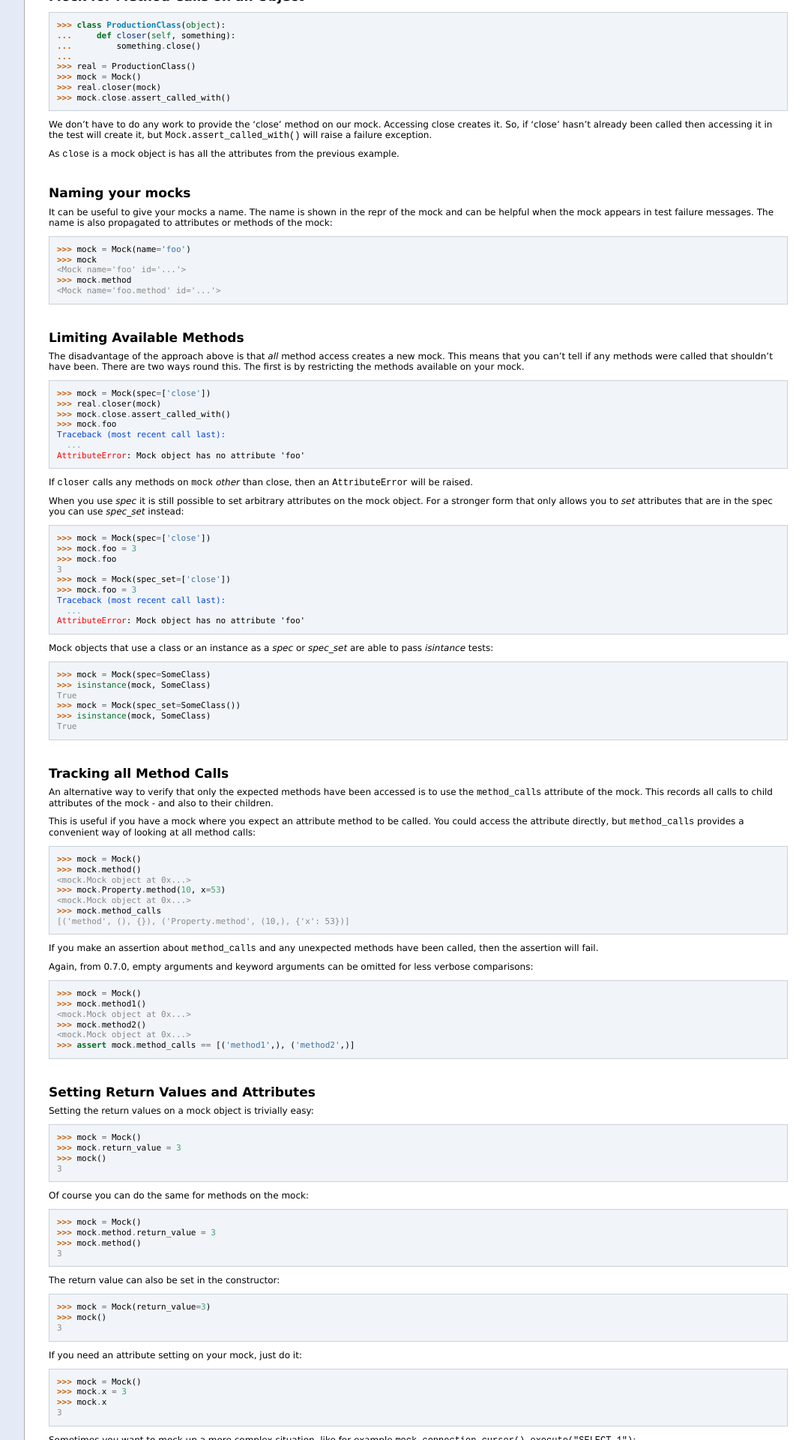
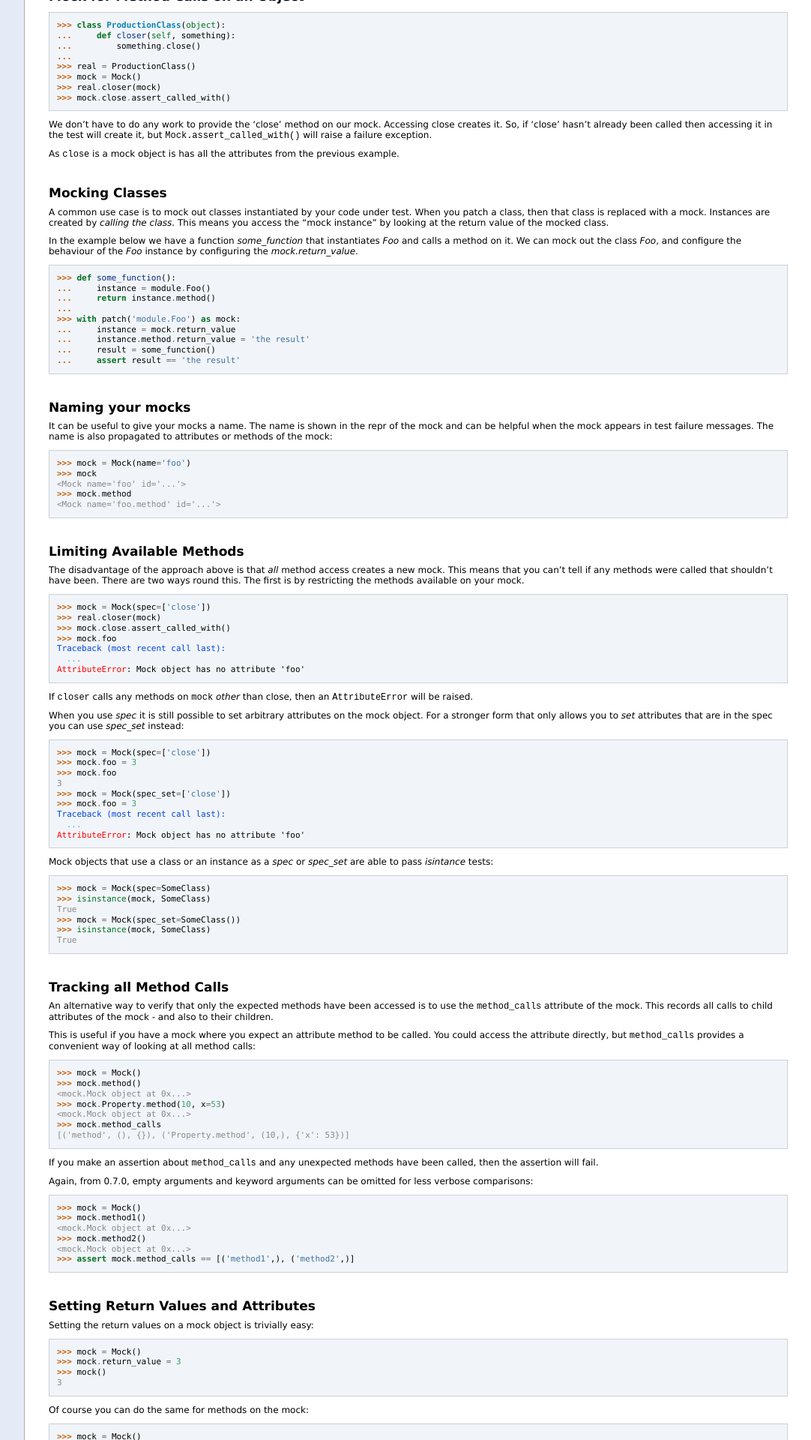
Before and after one commit to testing-cabal/mock, a Sphinx documentation site: the page built from docs/getting-started.txt, in a window 1280 px wide. Shown: the part 1399-3319 px from the top of the page at 75% size, without its empty margins (197-1279 px from the left). Built offline with Sphinx 7.4.7, drawn with Linux system fonts in a browser that asks for light colours; pages that are not in the unit, such as notebooks, are missing from menus; some of the changed text lies outside the part shown.

Commit message:
Merge from 0.7-maint

```diff
--- a/docs/changelog.txt
+++ b/docs/changelog.txt
@@ -104,6 +104,9 @@ mock 0.8.0 is the last version that will support Python 2.4.
 ------------------------
 
 * BUGFIX: instances of list subclasses can now be used as mock specs
+* BUGFIX: MagicMock equality / inequality protocol methods changed to use the
+  default equality / inequality. This is done through a `side_effect` on
+  the mocks used for `__eq__` / `__ne__`
 
 
 2011/05/06 Version 0.7.1
--- a/docs/getting-started.txt
+++ b/docs/getting-started.txt
@@ -21,7 +21,8 @@
         attribute = None
 
     sys.modules['package'] = package = Mock(name='package')
-    sys.modules['package.module'] = package.module
+    sys.modules['package.module'] = module = package.module
+    sys.modules['module'] = package.module
 
 
 For comprehensive examples, see the unit tests included in the full source
@@ -142,6 +143,31 @@ will raise a failure exception.
 
 As ``close`` is a mock object is has all the attributes from the previous
 example.
+
+
+Mocking Classes
+---------------
+
+A common use case is to mock out classes instantiated by your code under test.
+When you patch a class, then that class is replaced with a mock. Instances
+are created by *calling the class*. This means you access the "mock instance"
+by looking at the return value of the mocked class.
+
+In the example below we have a function `some_function` that instantiates `Foo`
+and calls a method on it. We can mock out the class `Foo`, and configure the
+behaviour of the `Foo` instance by configuring the `mock.return_value`.
+
+.. doctest::
+
+    >>> def some_function():
+    ...     instance = module.Foo()
+    ...     return instance.method()
+    ...
+    >>> with patch('module.Foo') as mock:
+    ...     instance = mock.return_value
+    ...     instance.method.return_value = 'the result'
+    ...     result = some_function()
+    ...     assert result == 'the result'
 
 
 Naming your mocks
```
Also changed, not shown: docs/examples.txt (+56 -0 lines), docs/magicmock.txt (+16 -1 lines), mock.py (+23 -0 lines), 1 other file.
